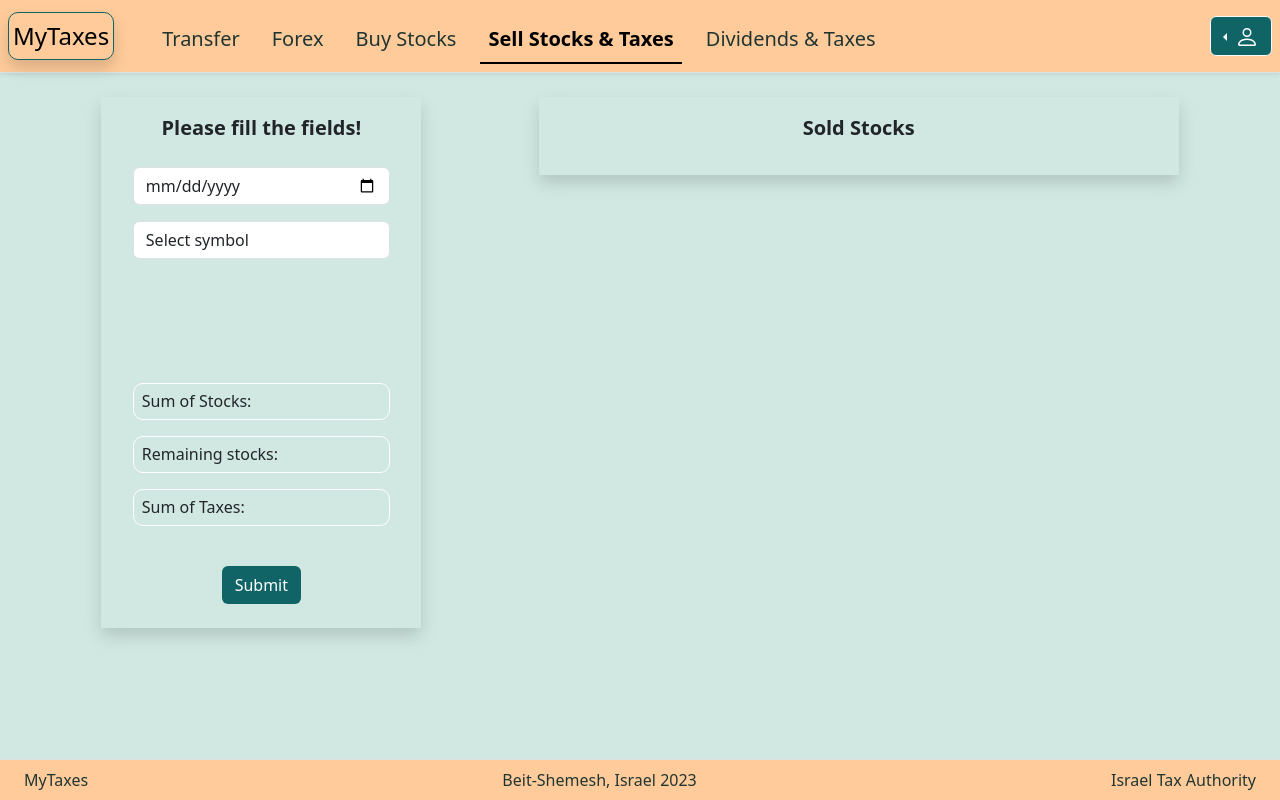
After one commit to basnaly/mytaxes, a Django app: page /sell_stock in a window 1280 px wide. The commit adds this page. Run offline with Django 4.2, Linux system fonts and the light colour scheme; the visitor is signed in with stand-in values (Sample User, id 1); data comes from the database, SQL or seed files in the repository; data that the repository does not hold is empty.

Commit message:
Add sell_stock form, sell_stocks model and get_stock_quantity functions and sell_stock.html

```diff
--- a/portfolio/admin.py
+++ b/portfolio/admin.py
@@ -1,6 +1,6 @@
 from django.contrib import admin
 
-from .models import User, Transfer, Forex, Buy_Stock, Dividend_Tax
+from .models import User, Transfer, Forex, Buy_Stock, Dividend_Tax, Sell_Stocks
 
 # Register your models here.
 
@@ -9,3 +9,4 @@ admin.site.register(Transfer)
 admin.site.register(Forex)
 admin.site.register(Buy_Stock)
 admin.site.register(Dividend_Tax)
+admin.site.register(Sell_Stocks)
--- a/portfolio/forms.py
+++ b/portfolio/forms.py
@@ -36,6 +36,12 @@ class Buy_StockForm(forms.Form):
 
 class Dividend_TaxForm(forms.Form):
     dividend_date = forms.DateField(widget=forms.DateInput(attrs={'type': 'date', 'class': 'form-control mb-3', 'max': str(date.today())}), label='')
-    stock = forms.CharField(widget=forms.Select(attrs={'plaseholder': 'Symbol of stock', 'class': 'form-control mb-3'}, choices=[]),  label='')
+    stock = forms.CharField(widget=forms.Select(attrs={'placeholder': 'Symbol of stock', 'class': 'form-control mb-3'}, choices=[]),  label='')
     dividend_per_share = forms.FloatField(widget=forms.NumberInput(attrs={'placeholder': 'Dividend per share', 'id': 'dividend-share', 'class': 'form-control mb-3'}), label='')
     quantity = forms.IntegerField(widget=forms.NumberInput(attrs={'placeholder': 'Q-ty of stocks', 'id': 'quantity-stocks', 'class': 'form-control mb-3'}), label='')
+
+class Sell_StockForm(forms.Form):
+    sell_date = forms.DateField(widget=forms.DateInput(attrs={'type': 'date', 'class': 'form-control mb-3', 'max': str(date.today())}), label='')
+    stock = forms.CharField(widget=forms.Select(attrs={'placeholder': 'Symbol of stock', 'class': 'form-control mb-3', 'id': 'sell_stock'}, choices=[]), label='')
+    price = forms.FloatField(widget=forms.NumberInput(attrs={'placeholder': 'Price of stock', 'class': 'form-control invisible mb-3', 'id': 'sell-price'}), label='')
+    quantity = forms.IntegerField(widget=forms.NumberInput(attrs={'placeholder': 'Q-ty of stocks', 'class': 'form-control invisible mb-3', 'id': 'sell-quantity'}), label='')
--- a/portfolio/templates/portfolio/layout.html
+++ b/portfolio/templates/portfolio/layout.html
@@ -40,8 +40,8 @@
 							</a>
 						</li>
 						<li class="nav-item">
-							<a class="nav-link"
-								href="#">
+							<a class="nav-link {% if request.path == '/sell_stock' %} active {% endif %}"
+								href="{% url 'sell_stock' %}">
 								Sell Stocks & Taxes
 							</a>
 						</li>
--- /dev/null
+++ b/portfolio/templates/portfolio/sell_stock.html
@@ -0,0 +1,133 @@
+{% extends "portfolio/layout.html" %}
+
+{% block body %}
+
+    <div class="d-flex justify-content-evenly align-items-start">
+
+        <div class="d-flex flex-column align-items-center mx-3 w-25 shadow mt-4">
+
+            <script>
+                document.addEventListener('DOMContentLoaded', function () {
+
+                    const inputSellStock = document.querySelector('#sell_stock');
+                    const quantityElement = document.querySelector('#sell-quantity');
+                    const priceElement = document.querySelector('#sell-price');
+                    let total_stocks = 0;
+
+                    function calculateQuantityOfStocks () {
+                        const stock_symbol = inputSellStock.value;
+
+                        if (stock_symbol) {
+                            priceElement.classList.remove('invisible');
+                            quantityElement.classList.remove('invisible');
+
+                            fetch(`/get_stock_quantity?stock_symbol=${stock_symbol}`)
+                                .then(response => response.json())
+                                .then(data => {
+                                    console.log(data)
+                                    quantityElement.max = data.total_stocks
+                                    averageBuyPrice = data.average_buy_price
+                                })
+                                .catch(error => {
+                                    console.log('Error:', error)
+                                })
+                        }
+                        else {
+                            priceElement.classList.add('invisible');
+                            quantityElement.classList.add('invisible');
+                        }
+                    }
+
+                    function calculateSumOfStocksAndTaxes () {
+                        const price = parseFloat(priceElement.value);
+                        const quantity = parseFloat(quantityElement.value);
+                        const sum_of_stocks = +(price * quantity).toFixed(2);
+                        const sum_of_tax = +((sum_of_stocks - (averageBuyPrice * quantity)) * 25 / 100).toFixed(2)
+
+                        if (isNaN(sum_of_stocks)) {
+                            document.querySelector('#sold-stocks-sum').innerHTML = '';
+                            document.querySelector('#remaining-stocks').innerHTML = '';
+                            document.querySelector('#sum-stock-tax').innerHTML = '';
+                        }
+                        else {
+                            document.querySelector('#sold-stocks-sum').innerHTML = sum_of_stocks;
+                            document.querySelector('#remaining-stocks').innerHTML = quantityElement.max - quantity;
+                            document.querySelector('#sum-stock-tax').innerHTML = sum_of_tax;
+                            if (sum_of_tax < 0) {
+                                document.querySelector('#sum-stock-tax').innerHTML = 0;
+                            }
+                        }
+                    }
+
+                    inputSellStock.addEventListener('input', calculateQuantityOfStocks);
+                    priceElement.addEventListener('input', calculateSumOfStocksAndTaxes);
+                    quantityElement.addEventListener('input', calculateSumOfStocksAndTaxes);
+
+                })
+            </script>
+
+            <div class="mt-3 fs-5 fw-bold">Please fill the fields!</div>
+
+            <form action="{% url 'sell_stock' %}" method="post" class="container d-flex flex-column align-items-center m-4">
+                {% csrf_token %}
+
+                <div class="">
+                    {{ form }}
+                    <div class="calculate ps-2 mb-3">
+                        Sum of Stocks:
+                        <span id='sold-stocks-sum' class='fw-bold'></span>
+                    </div>
+                    <div class="calculate ps-2 mb-3">
+                        Remaining stocks:
+                        <span id='remaining-stocks' class='fw-bold'></span>
+                    </div>
+                    <div class="calculate ps-2 mb-3">
+                        Sum of Taxes:
+                        <span id='sum-stock-tax' class='fw-bold'></span>
+                    </div>
+                </div>
+
+                <button class="btn mt-4" type="submit">Submit</button>
+            </form>
+        </div>
+
+        <div class="d-flex flex-column align-items-center shadow px-4 pb-2 mx-3 mt-4 w-50">
+            <div class="mt-3 fs-5 mb-4 fw-bold">Sold Stocks</div>
+            {% if sold_stocks %}
+                <table class="table table-striped text-center">
+                    <thead>
+                        <tr>
+                            <th scope="col">Date</th>
+                            <th scope="col">Symbol of Stock</th>
+                            <th scope="col">Price of Stock</th>
+                            <th scope="col">Quantity</th>
+                            <th scope="col">Sum Of Stocks</th>
+                            <th scope="col">Taxes</th>
+                        </tr>
+                    </thead>
+                    <tbody class="table-group-divider">
+                        {% for sold_stock in sold_stocks %}
+                            <tr>
+                                <td class="text-nowrap">{{ sold_stock.sell_date|date:"Y-m-d" }}</td>
+                                <td>{{ sold_stock.stock }}</td>
+                                <td>{{ sold_stock.price|floatformat:2 }}</td>
+                                <td>{{ sold_stock.quantity }}</td>
+                                <td>{{ sold_stock.sum_of_stocks|floatformat:2 }}</td>
+                                <td>{{ sold_stock.tax|floatformat:2 }}</td>
+                            </tr>
+                        {% endfor %}
+                        <tr class="fw-bold">
+                            <td>Total:</td>
+                            <td></td>
+                            <td></td>
+                            <td></td>
+                            <td></td>
+                            <td></td>
+                        </tr>
+                    </tbody>
+                </table>
+            {% endif %}
+        </div>
+    </div>
+
+{% endblock %}
--- a/portfolio/urls.py
+++ b/portfolio/urls.py
@@ -13,5 +13,7 @@ urlpatterns = [
     path("buy_stock", views.buy_stock, name="buy_stock"),
 
     path("dividend_tax", views.dividend_tax, name="dividend_tax"),
+    path("sell_stock", views.sell_stock, name="sell_stock"),
+    path("get_stock_quantity", views.get_stock_quantity, name="get_stock_quantity"),
 
 ]
--- a/portfolio/views.py
+++ b/portfolio/views.py
@@ -12,12 +12,12 @@ from django.views.decorators.csrf import csrf_exempt
 from django.db import models
 from django.db.models import Sum
 from config import API_KEY
-from portfolio.forms import RegisterForm, LoginForm, TransferForm, ForexForm, Buy_StockForm, Dividend_TaxForm
+from portfolio.forms import RegisterForm, LoginForm, TransferForm, ForexForm, Buy_StockForm, Dividend_TaxForm, Sell_StockForm
 from django.contrib import messages
 import requests
 
 import datetime
-from .models import User, Transfer, Forex, Buy_Stock, Dividend_Tax
+from .models import User, Transfer, Forex, Buy_Stock, Dividend_Tax, Sell_Stocks
 
 
 COMMITIONS = {
@@ -434,3 +434,98 @@ def dividend_tax(request):
                 "total_dividends": total_dividends,
                 "total_taxes": total_taxes
             })
+
+@login_required
+def get_stock_quantity(request):
+    user = User.objects.get(id=request.user.id)
+
+    # request.GET = {"stock_symbol":"VTI"}  request.GET["stock_symbol"] => "VTI"  request.GET.get("stock_symbol") => "VTI"
+    # url 127.../get_stock_quantity?stock_symbol=VTI
+
+    user_bought_stocks = Buy_Stock.objects.filter(owner=user, stock=request.GET.get('stock_symbol'))
+    # If form selested FLOT
+    # <QuerySet [<Buy_Stock: 2023-08-24 FLOT 50.795 100 5079.5 basnaly, nataly, bas, basnaly@gmail.com>,
+    #            <Buy_Stock: 2023-11-02 FLOT 50.6193 20 1012.39 basnaly, nataly, bas, basnaly@gmail.com>]>
+    total_bought_stocks = sum([el.quantity for el in user_bought_stocks])
+    average_buy_price = round(sum([el.sum_of_stocks for el in user_bought_stocks]) / total_bought_stocks, 2)
+
+    user_sold_stocks = Sell_Stocks.objects.filter(owner=user, stock=request.GET.get('stock_symbol'))
+    total_sold_stocks = sum(el.quantity for el in user_sold_stocks)
+
+    total_stocks = total_bought_stocks - total_sold_stocks
+
+    return JsonResponse({
+        "total_stocks": total_stocks,
+        "average_buy_price": average_buy_price
+    })
+
+
+@login_required
+def sell_stock(request):
+    user = User.objects.get(id=request.user.id)
+    stocks = Buy_Stock.objects.filter(owner=user).values("stock").distinct()
+    # [{'stock': 'VTI'}, {'stock': 'HDV'}, {'stock': 'FLOT'}]
+
+    stock_options = [(el['stock'], el['stock']) for el in stocks]
+    # [('VTI', 'VTI'), ('HDV', 'HDV'), ('FLOT', 'FLOT')]
+
+    form = Sell_StockForm()
+    form.fields['stock'].widget.choices = [('', 'Select symbol')] + stock_options
+
+    sold_stocks = Sell_Stocks.objects.filter(owner=user).order_by("-sell_date")
+
+    if request.method == "GET":
+        return render(request, "portfolio/sell_stock.html",{
+            "form": form,
+            "sold_stocks": sold_stocks
+        })
+
+    else:
+        form = Sell_StockForm(request.POST)
+        if form.is_valid():
+            sell_date = form.cleaned_data["sell_date"]
+            stock = form.cleaned_data["stock"]
+            price = form.cleaned_data["price"]
+            quantity = form.cleaned_data["quantity"]
+
+            user_bought_stocks = Buy_Stock.objects.filter(owner=user, stock=stock)
+            total_bought_stocks = sum([el.quantity for el in user_bought_stocks])
+            user_sold_stocks = Sell_Stocks.objects.filter(owner=user, stock=stock)
+            total_sold_stocks = sum([el.quantity for el in user_sold_stocks])
+            total_stocks = total_bought_stocks - total_sold_stocks
+
+            if not total_stocks:
+                average_buy_price = 0
+            else:
+                average_buy_price = round(sum([el.sum_of_stocks for el in user_bought_stocks]) / total_bought_stocks, 2)
+            if total_stocks >= quantity:
+                try:
+                    sum_of_stocks = round(price * quantity, 2)
+                    tax = round((sum_of_stocks - (average_buy_price * quantity)) * 25 / 100, 2)
+                    print(tax)
+                    sold_stock = Sell_Stocks.objects.create(
+                        sell_date = sell_date,
+                        stock = stock,
+                        price = price,
+                        quantity = quantity,
+                        sum_of_stocks = sum_of_stocks,
+                        tax = tax,
+                        owner = user
+                    )
+                    sold_stock.save()
+                except Exception as e:
+                    print(e)
+                    messages.error(request, "Something went wrong. Try again later.")
+                    return render(request, "portfolio/sell_stock.html", {
+                        "form": form,
+                        "sold_stocks": sold_stocks
+                    })
+                messages.success(request, f"You sell of {quantity} {stock} stocks was successfully added!")
+                return HttpResponseRedirect("sell_stock")
+            else:
+                messages.error(request, f"You have only {total_stocks} {stock} stocks!")
+                return HttpResponseRedirect("sell_stock")
+
+        else:
+            messages.error(request, "The form is not valid!")
+            return HttpResponseRedirect("sell_stock")
```
Also changed, not shown: portfolio/models.py (+13 -0 lines), portfolio/migrations/0010_sell_stocks.py (added).
